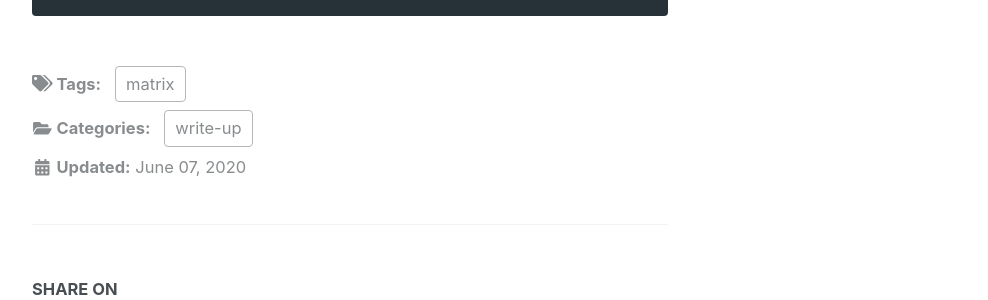
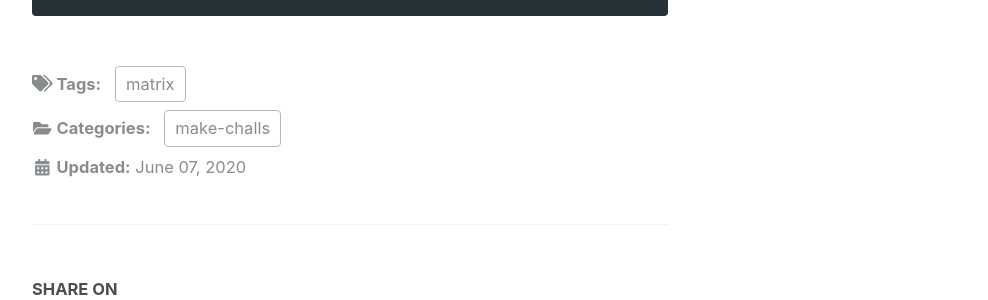
Before and after one commit to slyfizz3/slyfizz3.github.io, a Jekyll site: the page built from _posts/2020-06-07-2020-DefenitCTF.md, in a window 1280 px wide and 900 px high, scrolled down 6388 px. Shown: the part 142-442 px from the top of the window, without its empty margins (290-1278 px from the left). Built offline with Jekyll 4.4.1, drawn with Linux system fonts in a browser that asks for light colours; cached includes are drawn as plain includes; nearby versions of some CDN libraries.

Commit message:
Update 2020-06-07-2020-DefenitCTF.md

```diff
--- a/_posts/2020-06-07-2020-DefenitCTF.md
+++ b/_posts/2020-06-07-2020-DefenitCTF.md
@@ -1,7 +1,7 @@
 ---
 title: "2020DefenitCTF MixMix"
 date: 2020-06-07
-categories: write-up
+categories: make-challs
 tags: matrix
 ---
 
```
